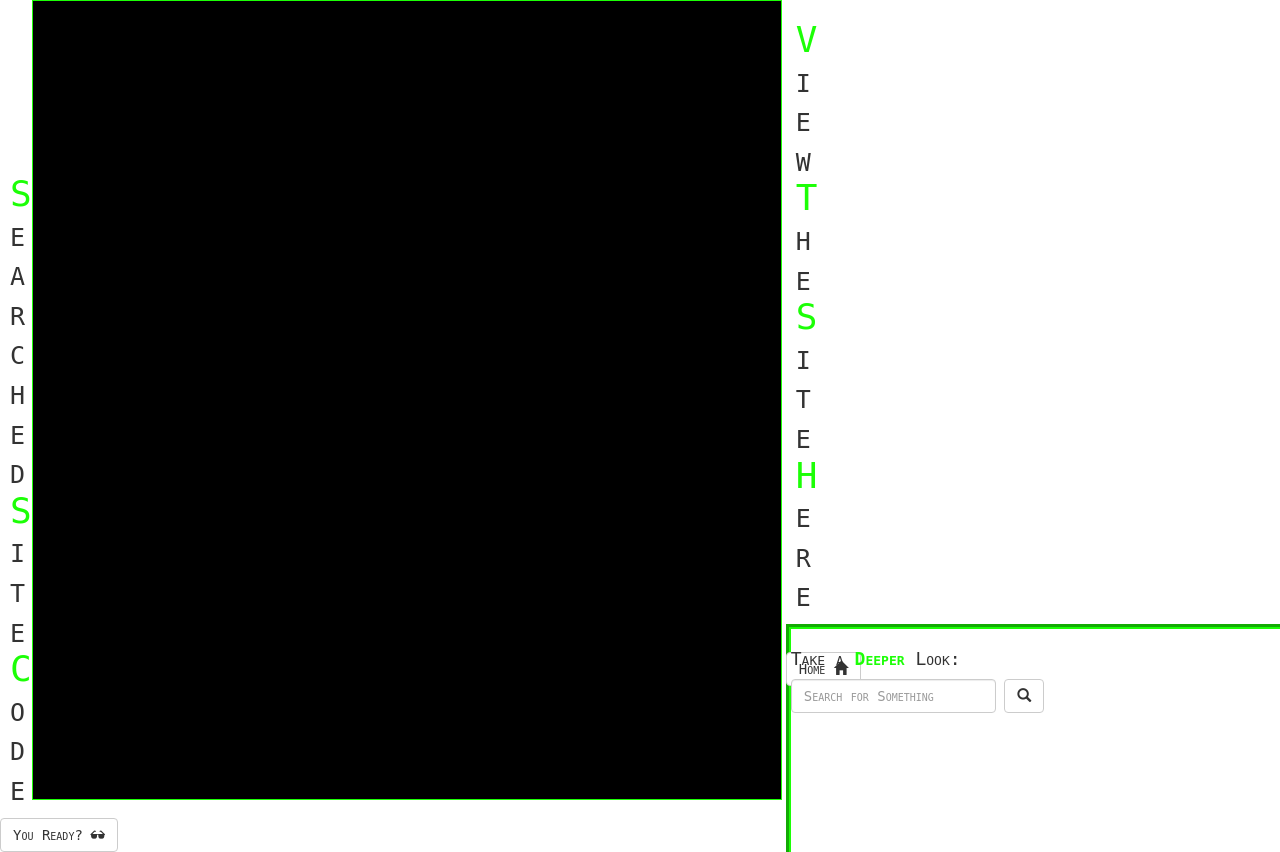
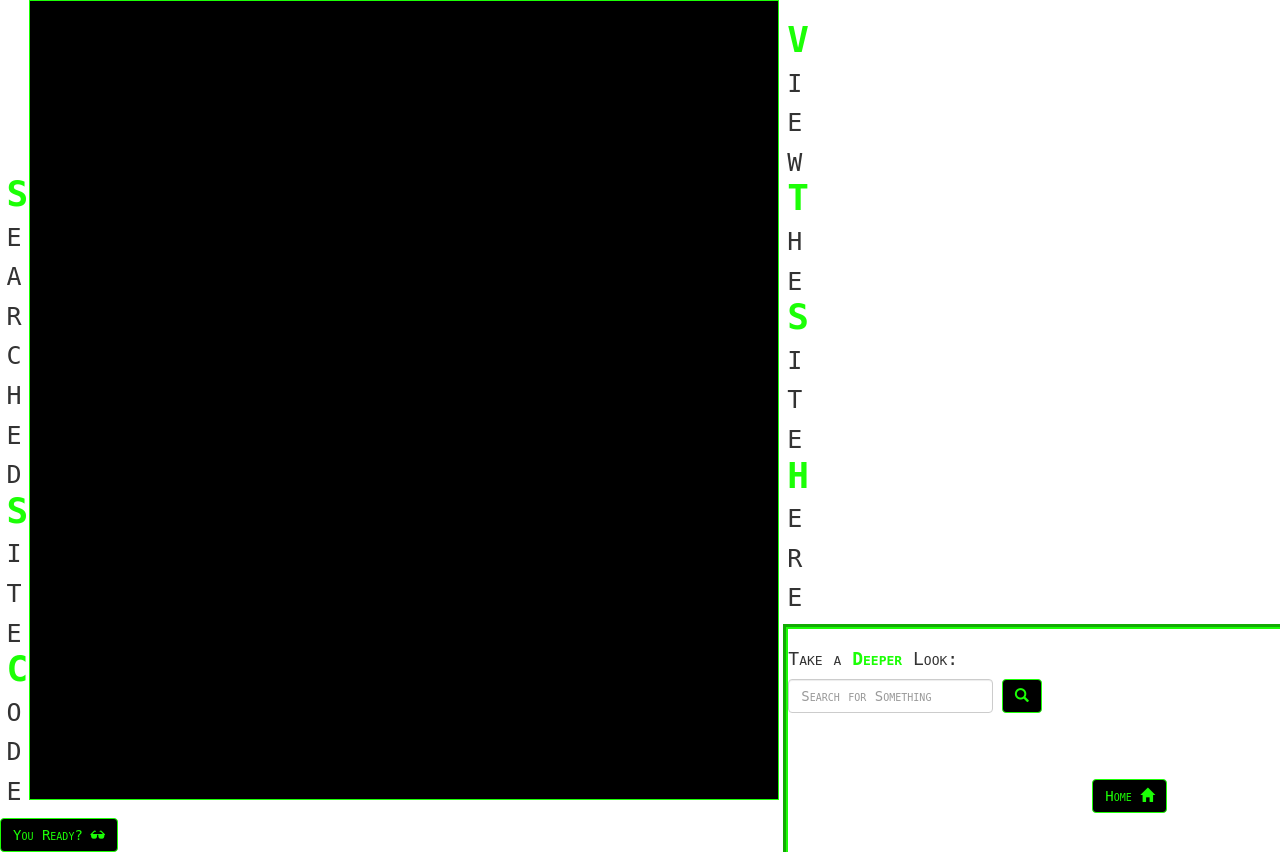
Before and after one commit to jbsuperfly/ProjectF, a Flask app: template templates/success.html in a window 1280 px wide. Run offline with Flask 2, Linux system fonts and the light colour scheme; the template is opened without the code that fills it, so the values that code supplies are empty; some libraries are stand-ins or nearby versions.

Commit message:
Second
Changed home and matrix button. Started combining main blocks into
manageable sections

```diff
--- a/static/css/success.css
+++ b/static/css/success.css
@@ -4,12 +4,12 @@
     /*border:1px dashed red;*/
 }
 .text{
-    width:18px;
-    margin-left: 10px;
+    width:1%;
+    margin-left: .5%;
+    margin-right: .5%;
 }
     .text h1{
         font-family: 'Andale Mono', AndaleMono, monospace;
-        font-weight: 100;
         text-align: top;
         word-wrap: break-word;
     }
@@ -35,13 +35,28 @@ p {
 }
 .view{
     position:fixed;
-    overflow:auto;
 }
-.home{
-    position: relative;
-    top: -577px;
+.home button{
+    background-color: black;
+    color: #1CFF06;
+    border-color: #1CFF06;
 }
-.view, .home{
+    .home button:hover{
+        background-color: blue;
+        color: white;
+        border-color: blue;
+    }
+.pill button{
+    background-color: black;
+    color: #1CFF06;
+    border-color: #1CFF06;
+}
+    .pill button:hover{
+        background-color: red;
+        color: white;
+        border-color: red;
+    }
+.pill, .home{
     display: inline-block;
 }
 .text, .code, .view{
@@ -53,6 +68,16 @@ p {
     top: -100px;
     margin-left: 5px;
 }
+    .form-inline button{
+        background-color: black;
+        color: #1CFF06;
+        border-color: #1CFF06;
+    }
+        .form-inline button:hover{
+            background-color: #1CFF06;
+            color: black;
+            border-color: black;
+        }
 .code, .form-inline{
     display: inline-block;
 }
--- a/templates/success.html
+++ b/templates/success.html
@@ -10,27 +10,24 @@
     <script src="http://maxcdn.bootstrapcdn.com/bootstrap/3.3.5/js/bootstrap.min.js"></script>
 </head>
 <body>
+    <!-- side text  -->
     <div class="text">
         <h1><span>S</span>earched <span>S</span>ite <span>C</span>ode</h1>
     </div>
+    <!-- text ends -->
     <div class="code">
         {% for tag in tags %}
             <p>{{tag}}</p>
         {% endfor %}
     </div>
     <div class="view">
+        <!-- side text  -->
         <div class="text">
             <h1><span>V</span>iew <span>T</span>he <span>S</span>ite <span>H</span>ere</h1>
         </div>
+        <!-- text ends -->
         <object type="text/html" data="{{url}}" width="800px" height="600px" style="border:5px groove #1CFF06">
         </object>
-        <div class="home">
-            <form action="/home" method="POST">
-                <button type="submit" class="btn btn-default">
-                    Home <span class="glyphicon glyphicon-home" aria-hidden="true"></span>
-                </button>
-            </form>
-        </div>
     </div>
     <form action="/deeper_through_the_tubes" method="POST" class="form-inline" role="form">
         <h4>Take a <span>Deeper</span> Look:</h4>
@@ -41,6 +38,13 @@
                 <span class="glyphicon glyphicon-search" aria-hidden="true"></span>
             </button>
     </form>
+    <div class="home">
+        <form action="/home" method="POST">
+            <button type="submit" class="btn btn-default">
+                Home <span class="glyphicon glyphicon-home" aria-hidden="true"></span>
+            </button>
+        </form>
+    </div>
     <div class="pill">
         <form action="/matrix" method="POST">
             <input type="hidden" name="url" value="{{url}}">
```
